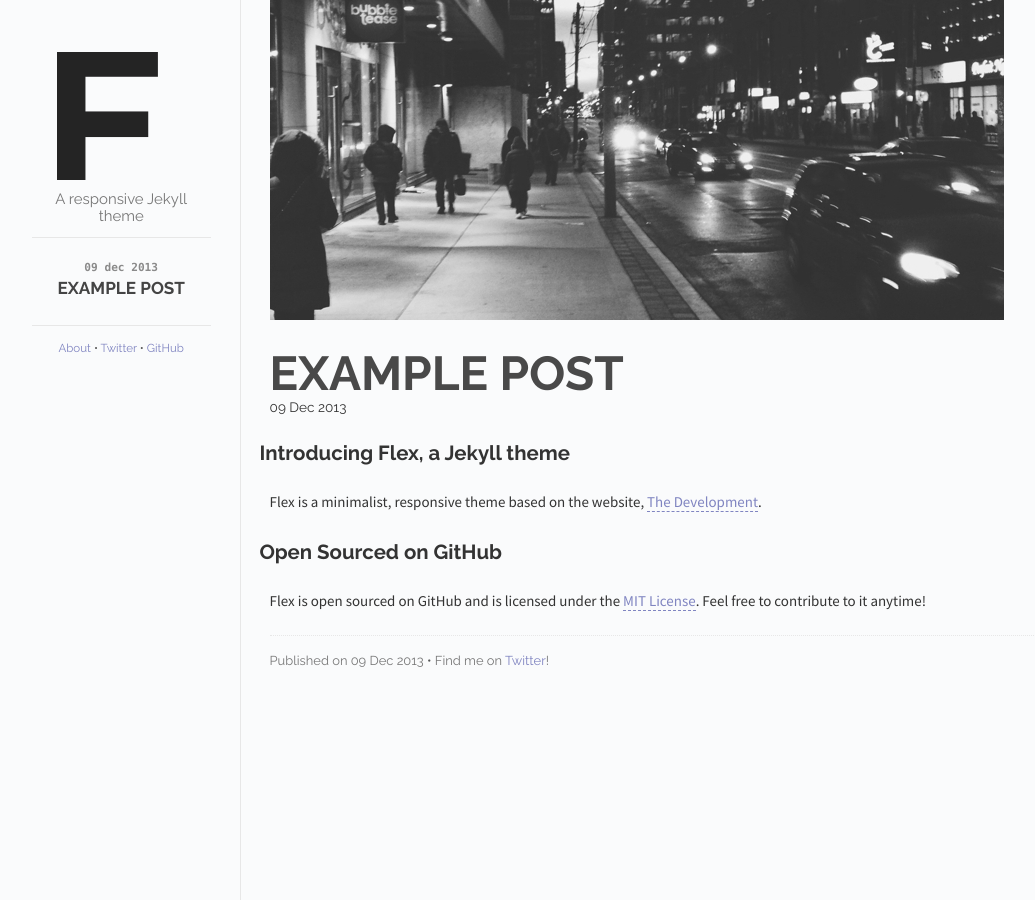
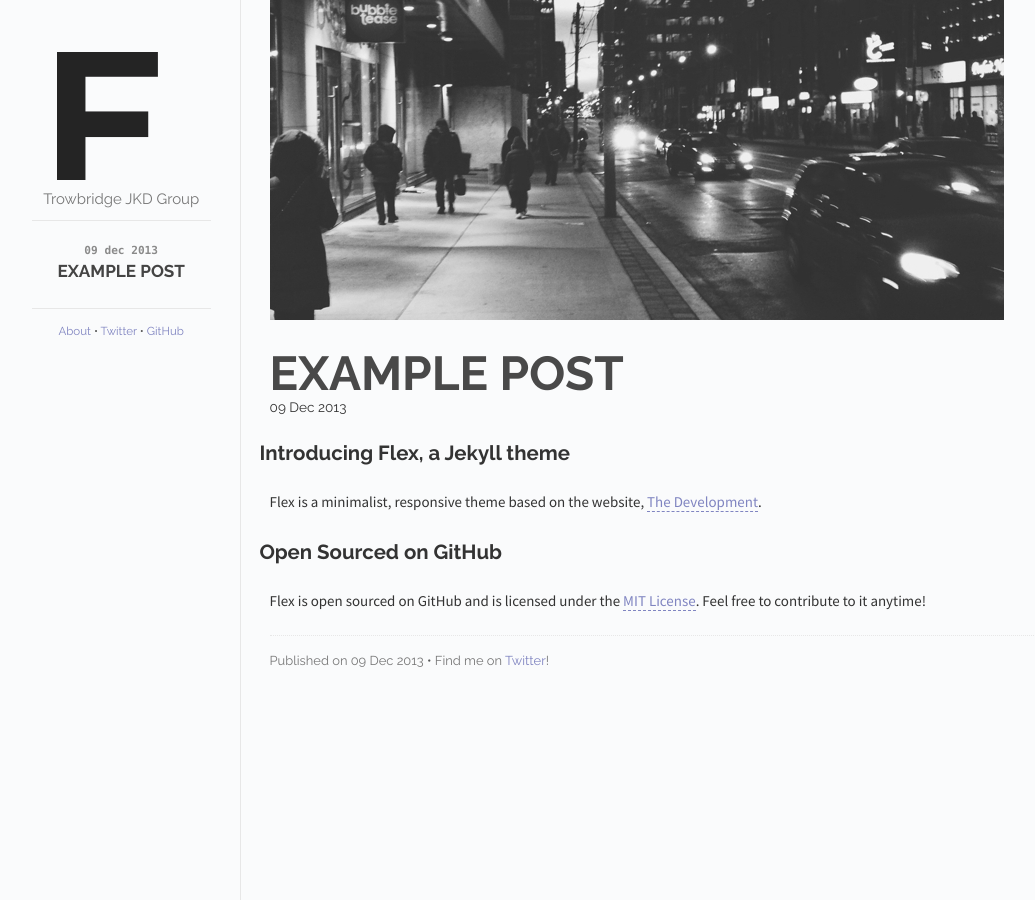
Before and after one commit to joncarlmatthews/trowbridgejkd.com, a Jekyll site: the page built from index.html, in a window 1280 px wide. Shown: the whole page, without its empty margins (118-1153 px from the left). Built offline with Jekyll 4.4.1, drawn with Linux system fonts in a browser that asks for light colours; Markdown is read by kramdown in place of the engine named in the settings.

Commit message:
Update default.html

```diff
--- a/_layouts/default.html
+++ b/_layouts/default.html
@@ -24,7 +24,7 @@
       <div class="sidebar" id="sidebar">
         <div class="header">
           <h1 class="title"><a href="/"><img id="logo" src="/images/logo.png"></a></h1>
-          <span class="tagline">A responsive Jekyll theme</span>
+          <span class="tagline">Trowbridge JKD Group</span>
         </div>
         <div class="posts">
           <ul class="posts-list">
```
